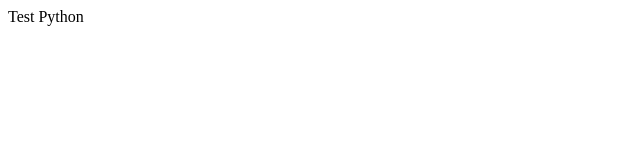
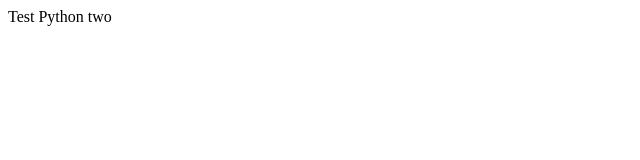
Before and after one commit to moghalis/OurNewRep, a plain HTML site: page index.html in a window 1280 px wide. Shown: the full height of the page, 0-640 px from the left. Drawn offline with Linux system fonts and the light colour scheme.

Commit message:
updating body html
adding the word two

```diff
--- a/index.html
+++ b/index.html
@@ -2,6 +2,6 @@
 <head> </head>
 <title>Welcome to SDAIA </title>
 <body>
-Test Python
+Test Python two
 </body>
 </html>
```
